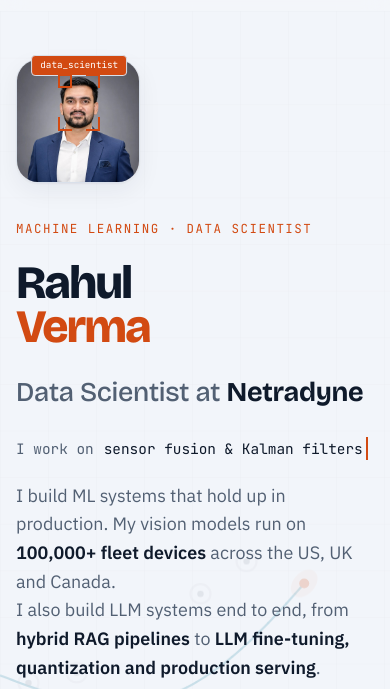
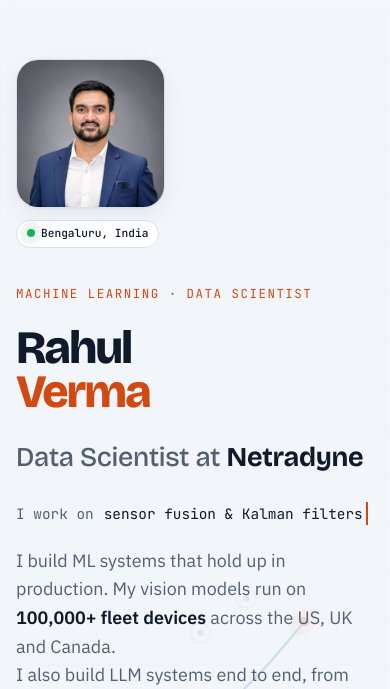
Before and after one commit to Rahulverma5/Rahulverma5.github.io, a plain HTML site: page index.html in a window 390 px wide. Shown: the part 54-743 px from the top of the page. Drawn offline with nearby package versions, Linux system fonts and the light colour scheme.

Commit message:
Remove detection overlay, larger photo, location below photo
Co-Authored-By: Claude Opus 5.5 <noreply@anthropic.com>
Claude-Session: https://claude.ai/code/session_01RxHhjFshYGYtq7gmGMd9Aq

```diff
--- a/index.html
+++ b/index.html
@@ -105,18 +105,11 @@ body::before { content: ""; position: fixed; inset: 0 0 auto; height: env(safe-a
 .chip { font-family: var(--f-mono); font-size: var(--s-xs); padding: 5px 10px; border-radius: 999px; border: 1px solid var(--line); background: var(--surface); color: var(--muted); white-space: nowrap; }
 .chip b { color: var(--ink); font-weight: 500; }
 
-.portrait { position: relative; justify-self: center; width: min(100%, 190px); aspect-ratio: 1 / 1; max-width: 100%; }
-.portrait .frame { position: absolute; inset: 0; border-radius: 22px; overflow: hidden; background: linear-gradient(160deg, var(--surface), var(--accent-soft)); border: 1px solid var(--line); box-shadow: var(--shadow); display: grid; place-items: center; }
+.portrait { justify-self: center; width: min(100%, 228px); max-width: 100%; display: flex; flex-direction: column; align-items: center; gap: 12px; }
+.portrait .frame { position: relative; width: 100%; aspect-ratio: 1 / 1; border-radius: 22px; overflow: hidden; background: linear-gradient(160deg, var(--surface), var(--accent-soft)); border: 1px solid var(--line); box-shadow: var(--shadow); display: grid; place-items: center; }
 .portrait img { width: 100%; height: 100%; object-fit: cover; object-position: 50% 50%; display: block; }
 .monogram { font-family: var(--f-display); font-weight: 800; font-size: 6rem; color: var(--ink); opacity: .9; letter-spacing: -0.05em; }
-.bbox { position: absolute; inset: 12% 32% 42% 34%; pointer-events: none; }
-.bbox i { position: absolute; width: 14px; height: 14px; border: 2.5px solid var(--accent); }
-.bbox i:nth-child(1) { top: 0; left: 0; border-right: 0; border-bottom: 0; }
-.bbox i:nth-child(2) { top: 0; right: 0; border-left: 0; border-bottom: 0; }
-.bbox i:nth-child(3) { bottom: 0; left: 0; border-right: 0; border-top: 0; }
-.bbox i:nth-child(4) { bottom: 0; right: 0; border-left: 0; border-top: 0; }
-.bbox .tag { position: absolute; top: -23px; left: 50%; transform: translateX(-50%); font-family: var(--f-mono); font-size: .72rem; background: var(--accent); color: #fff; padding: 2px 8px; border-radius: 4px; white-space: nowrap; }
-.portrait .caption { position: absolute; left: 8px; right: 8px; bottom: 8px; padding: 6px 9px; border-radius: 12px; background: color-mix(in srgb, var(--surface) 90%, transparent); backdrop-filter: blur(6px); border: 1px solid var(--line); font-size: var(--s-xs); font-family: var(--f-mono); color: var(--muted); display: flex; justify-content: space-between; gap: 8px; }
+.portrait .caption { padding: 6px 12px; border-radius: 999px; background: var(--surface); border: 1px solid var(--line); font-size: var(--s-xs); font-family: var(--f-mono); color: var(--muted); display: inline-flex; align-items: center; white-space: nowrap; }
 .portrait .caption b { color: var(--ink); font-weight: 500; }
 .dot-live { width: 8px; height: 8px; border-radius: 50%; background: #1fae5b; display: inline-block; margin-right: 6px; box-shadow: 0 0 0 0 rgba(31,174,91,.6); animation: pulse 2s infinite; }
 @keyframes pulse { 70% { box-shadow: 0 0 0 8px rgba(31,174,91,0); } 100% { box-shadow: 0 0 0 0 rgba(31,174,91,0); } }
@@ -124,11 +117,9 @@ body::before { content: ""; position: fixed; inset: 0 0 auto; height: env(safe-a
 
 @media (max-width: 860px) {
   .hero .wrap { grid-template-columns: 1fr; gap: 36px; padding-block: 48px 40px; }
-  .portrait { order: -1; width: min(100%, 124px); justify-self: start; }
+  .portrait { order: -1; width: min(100%, 149px); justify-self: start; align-items: flex-start; }
   .monogram { font-size: 4rem; }
-    .portrait .caption { display: none; }
-  .bbox .tag { font-size: .58rem; top: -19px; }
-  .bbox .conf { display: none; }
+    .portrait .caption { font-size: .7rem; padding: 4px 10px; }
   .hero::after { background: color-mix(in srgb, var(--bg) 80%, transparent); }
 }
 
@@ -345,7 +336,6 @@ footer .wrap { display: flex; justify-content: space-between; gap: 12px; flex-wr
           <img src="assets/profile.jpg" alt="Portrait of Rahul Verma" onerror="this.remove();document.getElementById('mono').hidden=false;">
           <span class="monogram" id="mono" hidden>RV</span>
         </div>
-        <div class="bbox"><span class="tag">data_scientist<span class="conf"> · 0.99</span></span><i></i><i></i><i></i><i></i></div>
         <div class="caption"><span><span class="dot-live"></span><b>Bengaluru, India</b></span></div>
       </div>
     </div>
```
